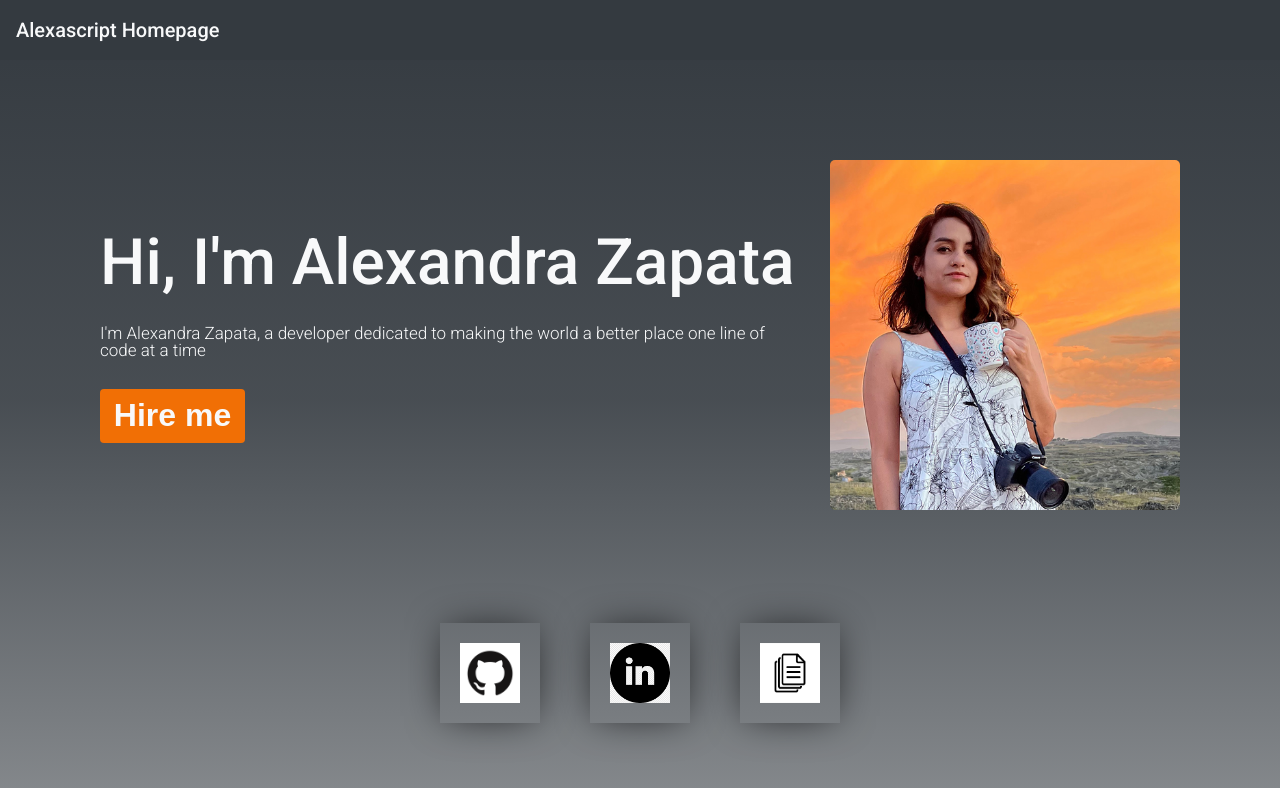
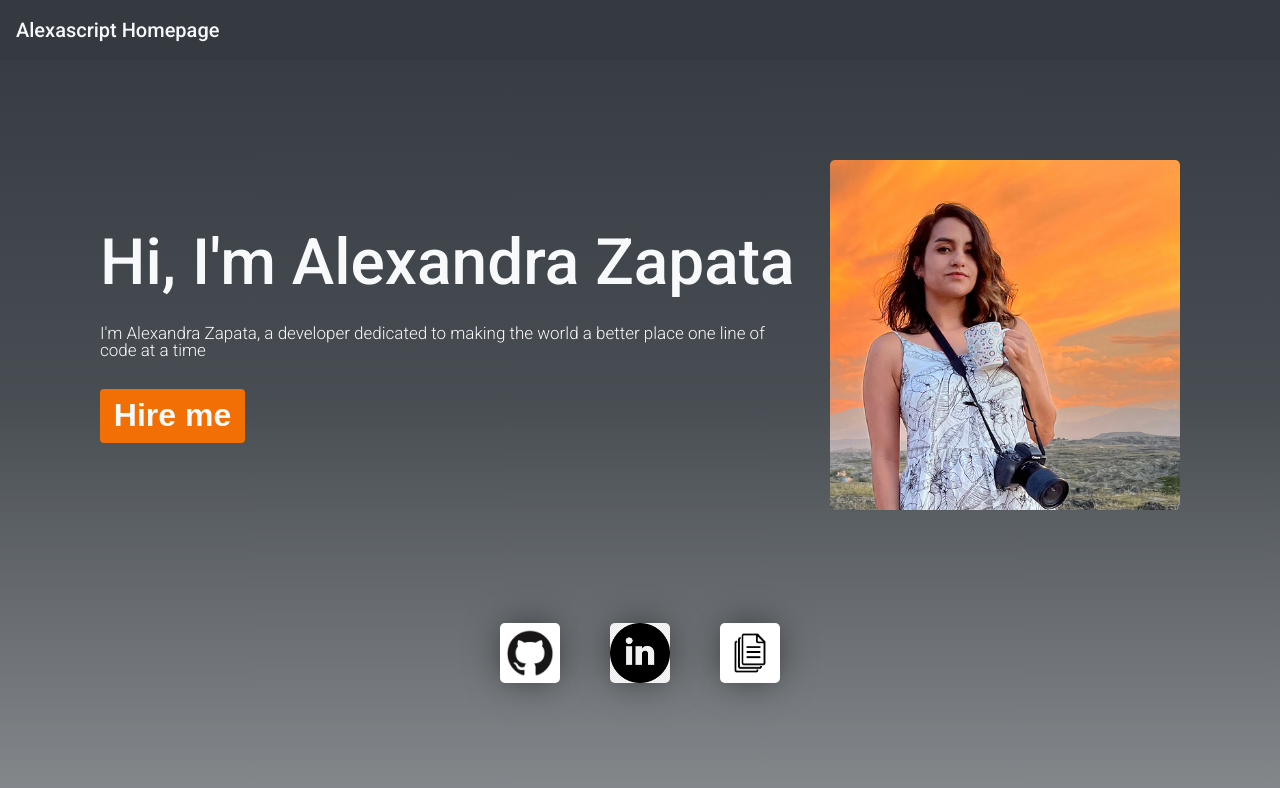
Before and after one commit to alexascript/alexascript-webpage, a React (Create React App) app in the folder react/alexascript/: page / in a window 1280 px wide. Shown: the top 788 px of the page. Built offline with nearby package versions, Linux system fonts and the light colour scheme.

Commit message:
adds links to github and linkedin cards

```diff
--- a/react/alexascript/src/components/card/card-list.css
+++ b/react/alexascript/src/components/card/card-list.css
@@ -4,3 +4,7 @@
   justify-content: center;
   gap: 30px;
 }
+
+li:hover {
+  background-color: #d4670e;
+}
--- a/react/alexascript/src/components/card/card-list.js
+++ b/react/alexascript/src/components/card/card-list.js
@@ -4,15 +4,21 @@ import { Card } from "./card";
 export function CardList() {
   return (
     <ul className="card-list">
+      <a href="https://github.com/alexascript" target="blank">
         <li>
           <Card platform="GitHub" logoImg="assets/github-logo.png" />
         </li>
+      </a>
+      <a href="https://www.linkedin.com/in/alexascript/" target="blank">
         <li>
           <Card platform="LinkedIn" logoImg="assets/linkedin-logo.png" />
         </li>
+      </a>
+      <a>
         <li>
           <Card platform="CV" logoImg="assets/cv-icon.png" />
         </li>
+      </a>
     </ul>
   );
 }
--- a/react/alexascript/src/components/card/card.css
+++ b/react/alexascript/src/components/card/card.css
@@ -1,12 +1,13 @@
 .card__img {
   padding: 10px;
+  border-radius: 10px;
 }
 .card__logo {
   width: 60px;
   height: 60px;
   object-fit: cover;
-  padding: 20px;
   -webkit-box-shadow: 0px 0px 39px -7px rgba(0, 0, 0, 0.75);
   -moz-box-shadow: 0px 0px 39px -7px rgba(0, 0, 0, 0.75);
   box-shadow: 0px 0px 39px -7px rgba(0, 0, 0, 0.75);
+  border-radius: 5px;
 }
```
Lines whose indentation alone changed are shown as unchanged.
